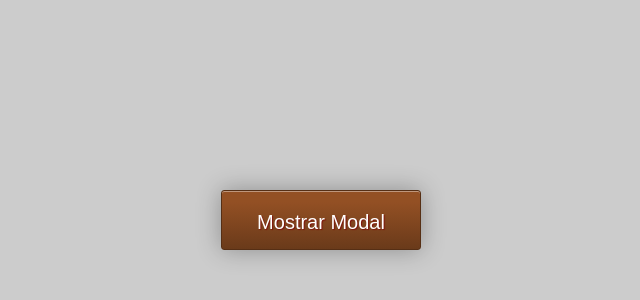
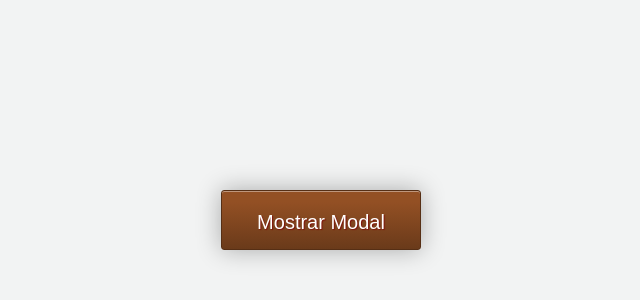
Before and after one commit to juaneks77/MiModal, a plain HTML site: page index.html in a window 1280 px wide. Shown: the part 54-354 px from the top of the page, without its empty margins (314-954 px from the left). Drawn offline with nearby package versions, Linux system fonts and the light colour scheme.

Commit message:
Update estilos.css

```diff
--- a/estilos.css
+++ b/estilos.css
@@ -1,6 +1,6 @@
 body
 {
-	background-color: #ccc;
+	background-color: #f2f3f3;
 	font-family: Helvetica;
 }
 
```
